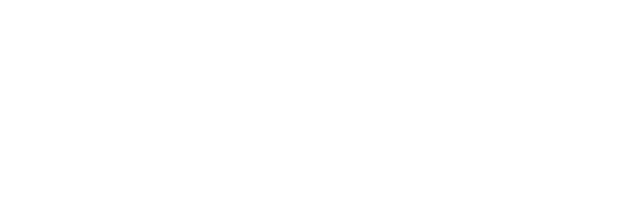
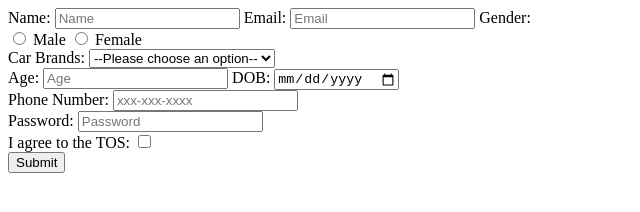
Before and after one commit to acciojob/signup-form-car-ParthDawande, a website: page main.html in a window 1280 px wide. Shown: the whole page, without its empty margins (0-640 px from the left). Drawn offline with Linux system fonts and the light colour scheme.

Commit message:
created a submission

```diff
--- a/main.html
+++ b/main.html
@@ -8,6 +8,42 @@
 
 <body>
 	<!-- the entire body must be written by student -->
+	<form method="post">
+		<label for="name">Name:</label>
+		<input type="text" required id="name" placeholder="Name">
+		<label for="email">Email:</label>
+		<input type="email" required id="email" placeholder="Email">
+		<label>Gender:</label>
+		<br>
+		<input type="radio" required id="gender_m">
+		<label for="gender_m">Male</label>
+		<input type="radio" required id="gender_f">
+		<label for="gender_f">Female</label>
+		<br>
+		<label for="cars">Car Brands:</label>
+		<select id="cars" required>
+			<option>--Please choose an option--</option>
+			<option>1</option>
+			<option>2</option>
+			<option>3</option>
+		</select>
+		<br>
+		<label for="age">Age:</label>
+		<input type="number" required id="age" placeholder="Age">
+		<label for="dob">DOB:</label>
+		<input type="date" required id="dob">
+		<br>
+		<label for="tel">Phone Number:</label>
+		<input type="tel" id="tel" placeholder="xxx-xxx-xxxx">
+		<br>
+		<label for="password">Password:</label>
+		<input type="password" required id="password" placeholder="Password">
+		<br>
+		<label for="tos">I agree to the TOS:</label>
+		<input type="checkbox" required id="tos">
+		<br>
+		<button type="submit">Submit</button>
+	</form>
     <script type="text/javascript" src="./script.js">
 </script>
 
```
